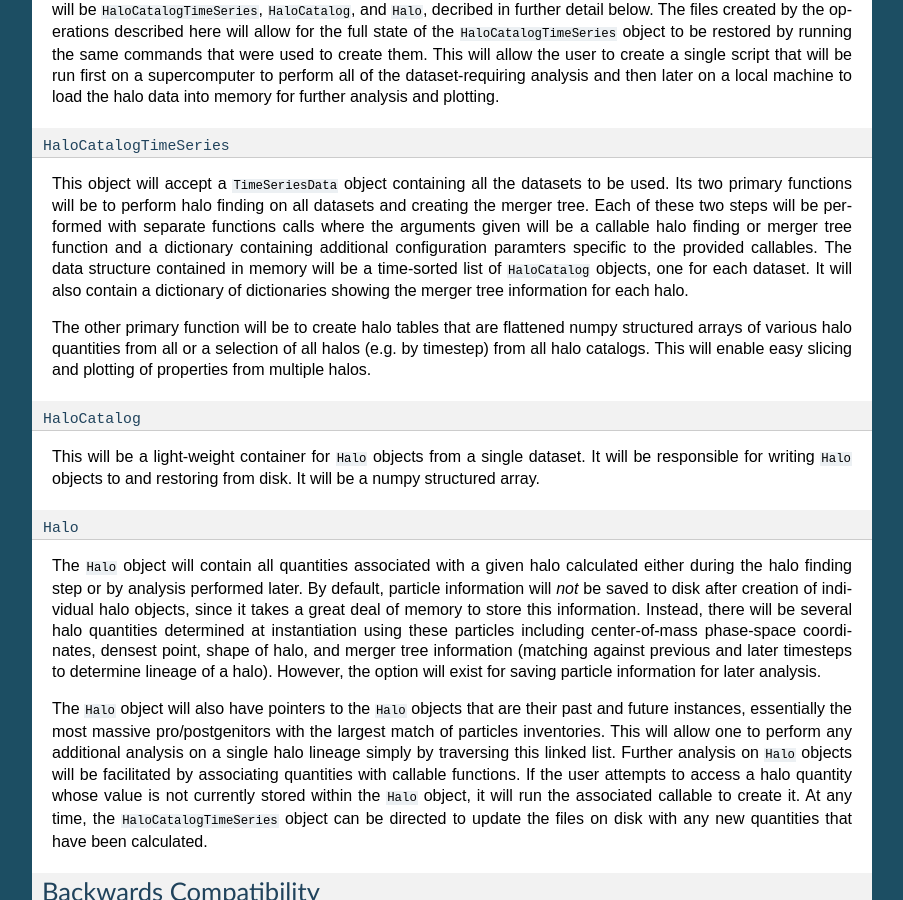
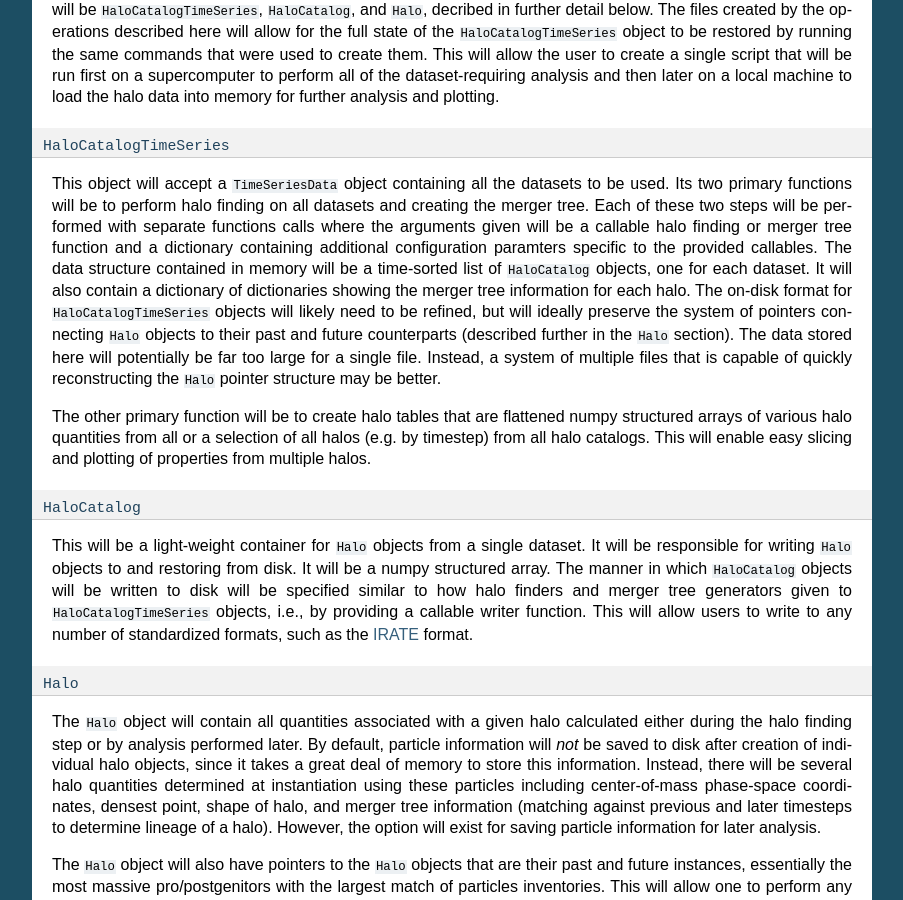
Before and after one commit to yt-project/ytep, a Sphinx documentation site: the page built from source/YTEPs/YTEP-0012.rst, in a window 1280 px wide and 900 px high, scrolled down 1108 px. Shown: the whole window, without its empty margins (198-1101 px from the left). Built offline with Sphinx 7.4.7, drawn with Linux system fonts in a browser that asks for light colours; formulas are drawn with MathJax 3.

Commit message:
Adding text for first two comments on PR.

```diff
--- a/source/YTEPs/YTEP-0012.rst
+++ b/source/YTEPs/YTEP-0012.rst
@@ -82,8 +82,12 @@ functions calls where the arguments given will be a callable halo finding or mer
 tree function and a dictionary containing additional configuration paramters specific to
 the provided callables.  The data structure contained in memory will be a time-sorted
 list of ``HaloCatalog`` objects, one for each dataset.  It will also contain
-a dictionary of dictionaries showing the merger tree information for each halo.
-
+a dictionary of dictionaries showing the merger tree information for each halo.  The
+on-disk format for ``HaloCatalogTimeSeries`` objects will likely need to be refined, but
+will ideally preserve the system of pointers connecting ``Halo`` objects to their past and
+future counterparts (described further in the ``Halo`` section).  The data stored here will
+potentially be far too large for a single file.  Instead, a system of multiple files that
+is capable of quickly reconstructing the ``Halo`` pointer structure may be better.
 
 The other primary function will be to create halo tables that are flattened numpy
 structured arrays of various halo quantities from all or a selection of all halos
@@ -95,7 +99,11 @@ plotting of properties from multiple halos.
 
 This will be a light-weight container for ``Halo`` objects from a single dataset.  It
 will be responsible for writing ``Halo`` objects to and restoring from disk.  It
-will be a numpy structured array.
+will be a numpy structured array.  The manner in which ``HaloCatalog`` objects will be
+written to disk will be specified similar to how halo finders and merger tree generators
+given to ``HaloCatalogTimeSeries`` objects, i.e., by providing a callable writer function.
+This will allow users to write to any number of standardized formats, such as the
+`IRATE <http://www.physics.uci.edu/~etolleru/irate-docs/formatspec.html>`_ format.
 
 ``Halo``
 ^^^^^^^^
```
